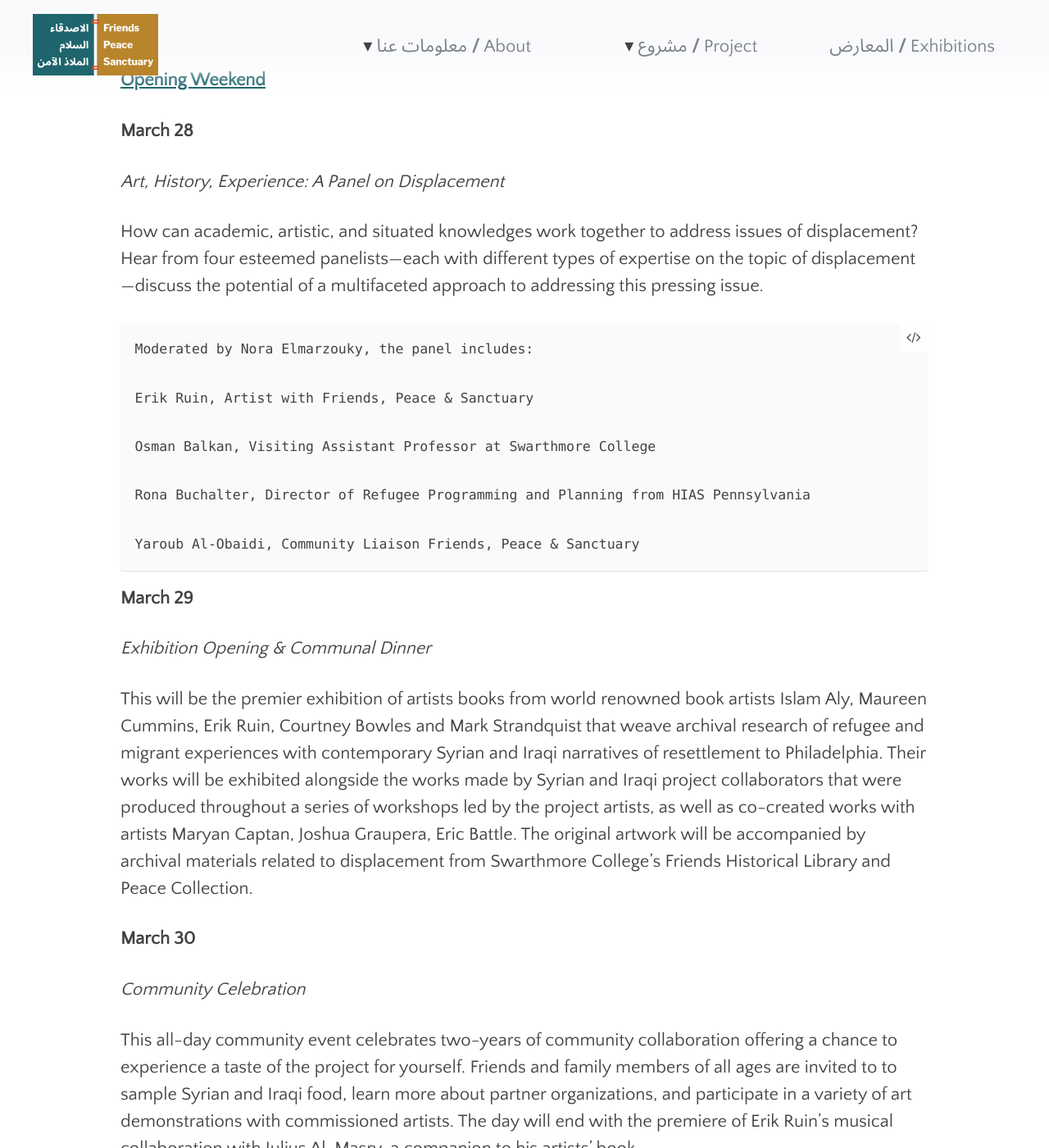
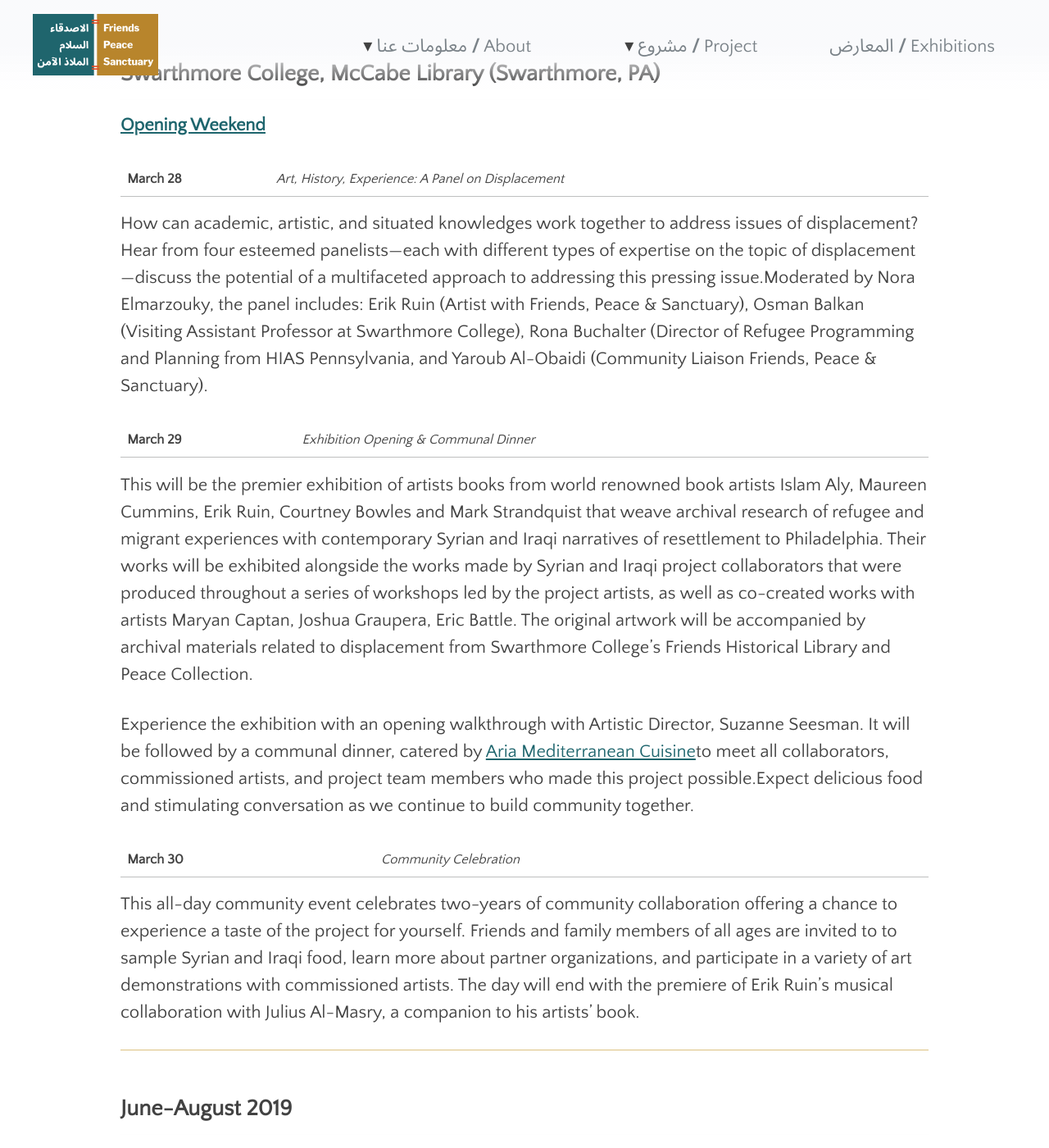
Before and after one commit to swat-ds/fps.swarthmore.edu, a Jekyll site: the page built from _posts/2018-10-03-upcoming-exhibitions-2019.md, in a window 1280 px wide and 1400 px high, scrolled down 1049 px. Shown: the whole window at 82% size. Built offline with Jekyll 4.4.1, drawn with Linux system fonts in a browser that asks for light colours.

Commit message:
Update 2018-10-03-upcoming-exhibitions-2019.md

```diff
--- a/_posts/2018-10-03-upcoming-exhibitions-2019.md
+++ b/_posts/2018-10-03-upcoming-exhibitions-2019.md
@@ -62,66 +62,47 @@ Friends, Peace, and Sanctuary Exhibitions will explore how art that combines sch
 
 <hr/>
 
-### **March 28th - April 24th**
+## **March 28th - April 24th**
 
 ## **Swarthmore College, McCabe Library (Swarthmore, PA)**
 
 
+
 **[Opening Weekend](https://www.swarthmore.edu/cooper-series/friends-peace-and-sanctuary)**
 
-**March 28**
+**March 28** | _Art, History, Experience: A Panel on Displacement_
 
-_Art, History, Experience: A Panel on Displacement_
+How can academic, artistic, and situated knowledges work together to address issues of displacement? Hear from four esteemed panelists—each with different types of expertise on the topic of displacement—discuss the potential of a multifaceted approach to addressing this pressing issue.Moderated by Nora Elmarzouky, the panel includes: Erik Ruin (Artist with Friends, Peace & Sanctuary), Osman Balkan (Visiting Assistant Professor at Swarthmore College), Rona Buchalter (Director of Refugee Programming and Planning from HIAS Pennsylvania, and Yaroub Al-Obaidi (Community Liaison Friends, Peace & Sanctuary).
 
-How can academic, artistic, and situated knowledges work together to address issues of displacement? Hear from four esteemed panelists—each with different types of expertise on the topic of displacement—discuss the potential of a multifaceted approach to addressing this pressing issue.
-
-    Moderated by Nora Elmarzouky, the panel includes:
-
-    Erik Ruin, Artist with Friends, Peace & Sanctuary
-
-    Osman Balkan, Visiting Assistant Professor at Swarthmore College
-
-    Rona Buchalter, Director of Refugee Programming and Planning from HIAS Pennsylvania
-
-    Yaroub Al-Obaidi, Community Liaison Friends, Peace & Sanctuary
-
-**March 29**
-
-_Exhibition Opening & Communal Dinner_
+**March 29** | _Exhibition Opening & Communal Dinner_
 
 This will be the premier exhibition of artists books from world renowned book artists Islam Aly, Maureen Cummins, Erik Ruin, Courtney Bowles and Mark Strandquist that weave archival research of refugee and migrant experiences with contemporary Syrian and Iraqi narratives of resettlement to Philadelphia. Their works will be exhibited alongside the works made by Syrian and Iraqi project collaborators that were produced throughout a series of workshops led by the project artists, as well as co-created works with artists Maryan Captan, Joshua Graupera, Eric Battle. The original artwork will be accompanied by archival materials related to displacement from Swarthmore College’s Friends Historical Library and Peace Collection.
 
-**March 30**
+Experience the exhibition with an opening walkthrough with Artistic Director, Suzanne Seesman. It will be followed by a communal dinner, catered by [Aria Mediterranean Cuisine](http://www.aria610.com/)to meet all collaborators, commissioned artists, and project team members who made this project possible.Expect delicious food and stimulating conversation as we continue to build community together.
 
-_Community Celebration_
+
+**March 30** | _Community Celebration_
 
 This all-day community event celebrates two-years of community collaboration offering a chance to experience a taste of the project for yourself. Friends and family members of all ages are invited to to sample Syrian and Iraqi food, learn more about partner organizations, and participate in a variety of art demonstrations with commissioned artists. The day will end with the premiere of Erik Ruin’s musical collaboration with Julius Al-Masry, a companion to his artists’ book.
 
 <hr/>
 
-### **June-August 2019**
+## **June-August 2019**
 
 ## **Center City Philadelphia, PA**
 
-**[Twelve Gates Arts](http://www.twelvegatesarts.org/)**
-
-June 7th - August 15th
+**[Twelve Gates Arts](http://www.twelvegatesarts.org/)** | June 7th - August 15th
 
 _First Friday Opening:_ June 7th
 
-**[Parkway Central Free Library](http://www.freelibrary.org/)**
+**[Parkway Central Free Library](http://www.freelibrary.org/)** | June 7th - July 26th
 
-June 7th - July 26th
-
-**[Philadelphia City Hall](http://creativephl.org/exhibitions/)**
-
-June 7th - August 2nd
+**[Philadelphia City Hall](http://creativephl.org/exhibitions/)** | June 7th - August 2nd
 
 
 <hr/>
 
-
-### **October 2019**
+## **October 2019**
 
 ## **Brooklyn, New York**
 
```
